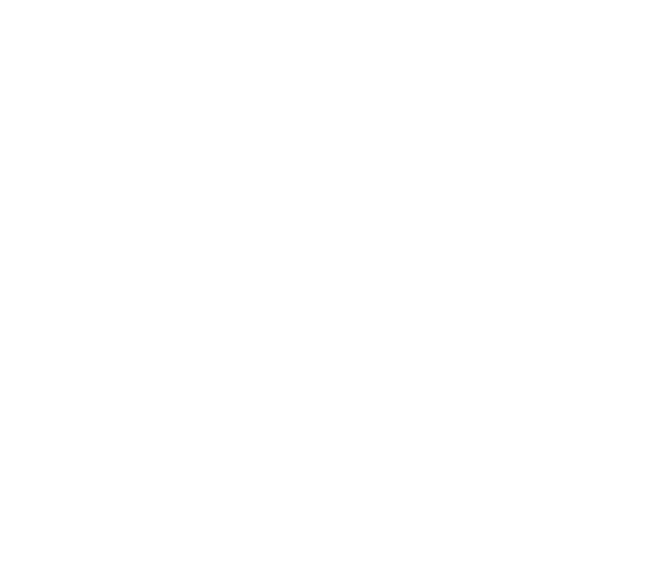
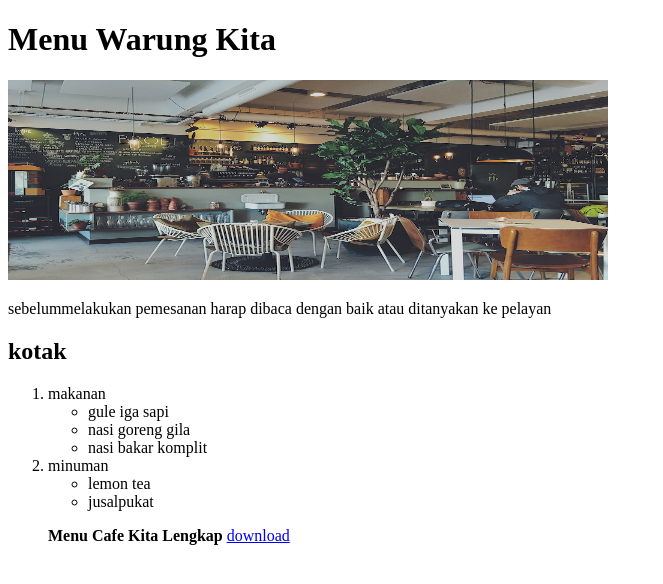
Before and after one commit to hendrop23/project-1, a plain HTML site: page index.html in a window 1280 px wide. Shown: the whole page, without its empty margins (0-663 px from the left). Drawn offline with Linux system fonts and the light colour scheme.

Commit message:
minggu11

```diff
--- a/index.html
+++ b/index.html
@@ -4,9 +4,30 @@
     <meta charset="UTF-8">
     <meta http-equiv="X-UA-Compatible" content="IE=edge">
     <meta name="viewport" content="width=device-width, initial-scale=1.0">
-    <title>tespertama</title>
+    <title>judulnya apa ya</title>
 </head>
 <body>
-
+<h1>Menu Warung Kita</h1>
+<img height="200" width="600" src="warung untuk tugas.jpg" />
+<p>
+sebelummelakukan pemesanan harap dibaca dengan baik atau ditanyakan ke pelayan
+</p>
+<h2>kotak</h2>
+<ol>
+    <li>makanan</li>
+    <ul>
+        <li>gule iga sapi</li>
+        <li>nasi goreng gila</li>
+        <li>nasi bakar komplit</li>
+    </ul>
+    <li>minuman</li>
+    <ul>
+        <li>lemon tea</li>
+        <li>jusalpukat</li>
+    </ul>
+</ol>
+<ul>
+<strong>Menu Cafe Kita Lengkap</strong> <a target="_blank"href="https://www.pens.ac.id/en/">download</a>
+</ul>
 </body>
 </html>
```
Also changed, not shown: warung untuk tugas.jpg (added).
